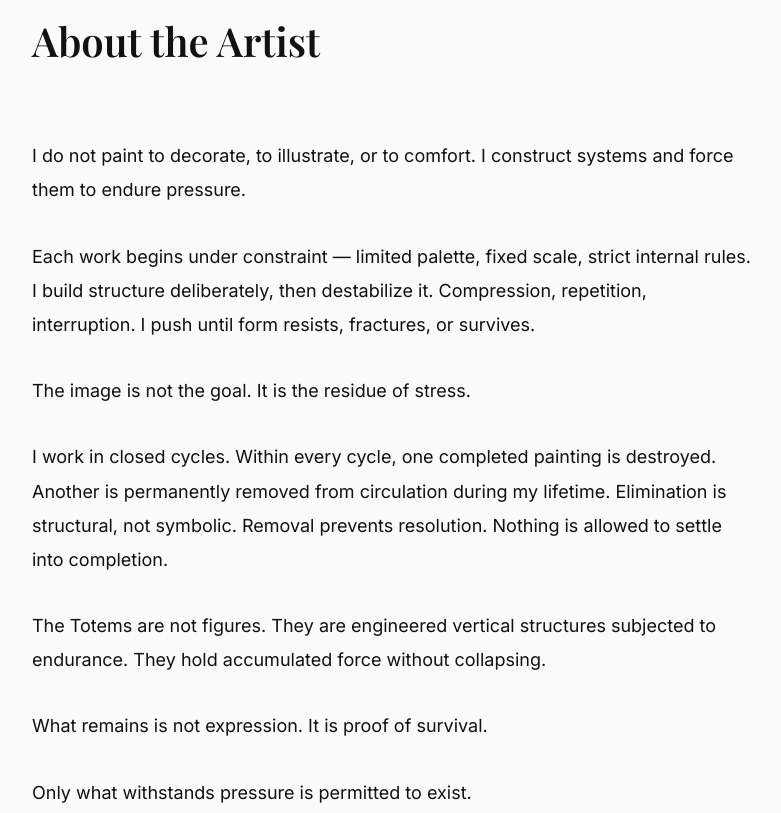
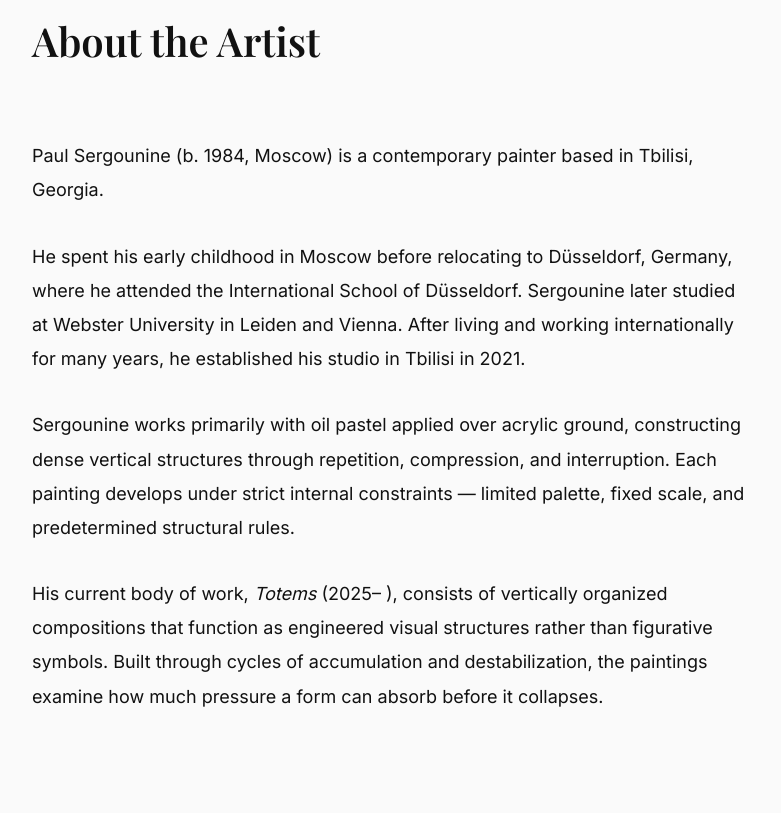
Before and after one commit to moryktverd/paulsergounine-site, a plain HTML site: page index.html in a window 1280 px wide. Shown: the part 1010-1823 px from the top of the page, without its empty margins (248-1029 px from the left). Drawn offline with nearby package versions, Linux system fonts and the light colour scheme.

Commit message:
Update index.html

```diff
--- a/index.html
+++ b/index.html
@@ -30,10 +30,12 @@
 <nav class="nav">
 <a href="#about">About</a>
 <a href="#gallery">Works</a>
+<a href="#statement">Artist Statement</a>
 <a href="#contact">Contact</a>
 </nav>
 
 </header>
+
 
 
 <section class="hero">
@@ -49,9 +51,49 @@
 
 
 
+<!-- ABOUT (Biography) -->
+
 <section id="about" class="about">
 
 <h2>About the Artist</h2>
+
+<p>
+Paul Sergounine (b. 1984, Moscow) is a contemporary painter based in Tbilisi, Georgia.
+</p>
+
+<p>
+He spent his early childhood in Moscow before relocating to Düsseldorf, Germany, where he attended the International School of Düsseldorf. Sergounine later studied at Webster University in Leiden and Vienna. After living and working internationally for many years, he established his studio in Tbilisi in 2021.
+</p>
+
+<p>
+Sergounine works primarily with oil pastel applied over acrylic ground, constructing dense vertical structures through repetition, compression, and interruption. Each painting develops under strict internal constraints — limited palette, fixed scale, and predetermined structural rules.
+</p>
+
+<p>
+His current body of work, <em>Totems</em> (2025– ), consists of vertically organized compositions that function as engineered visual structures rather than figurative symbols. Built through cycles of accumulation and destabilization, the paintings examine how much pressure a form can absorb before it collapses.
+</p>
+
+</section>
+
+
+
+<!-- WORKS -->
+
+<section id="gallery" class="gallery">
+
+<h2>Selected Works</h2>
+
+<div id="gallery-grid" class="gallery-grid"></div>
+
+</section>
+
+
+
+<!-- ARTIST STATEMENT -->
+
+<section id="statement" class="about">
+
+<h2>Artist Statement</h2>
 
 <p>
 I do not paint to decorate, to illustrate, or to comfort.
@@ -86,15 +128,7 @@ Only what withstands pressure is permitted to exist.
 
 
 
-<section id="gallery" class="gallery">
-
-<h2>Selected Works</h2>
-
-<div id="gallery-grid" class="gallery-grid"></div>
-
-</section>
-
-
+<!-- CONTACT -->
 
 <section id="contact" class="contact">
 
@@ -116,6 +150,8 @@ Instagram
 
 
 
+<!-- VIEWER -->
+
 <div id="viewer" class="viewer">
 
 <span class="close">×</span>
```
